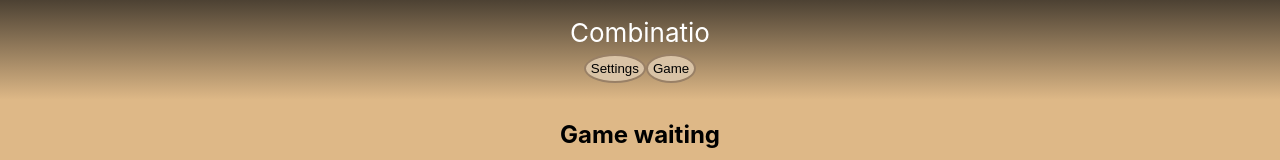
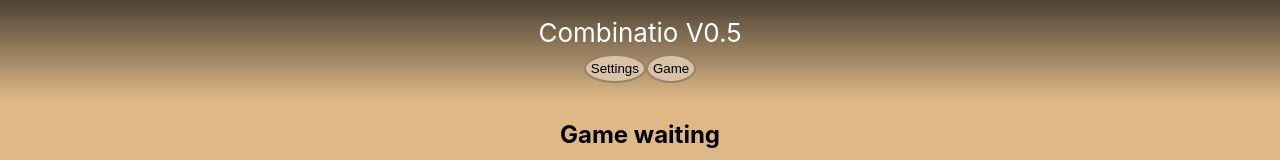
Before and after one commit to Radivis/combinatio, a React (Create React App) app: page / in a window 1280 px wide. Shown: the top 160 px of the page. Built offline with nearby package versions, Linux system fonts and the light colour scheme.

Commit message:
Added AppHeader.tsx

```diff
--- a/src/App.tsx
+++ b/src/App.tsx
@@ -4,6 +4,7 @@ import Game from './components/Game/Game';
 import Settings from './components/Settings/Settings';
 
 import './App.css';
+import AppHeader from './components/AppHeader/AppHeader';
 
 const App = () => {
 
@@ -11,13 +12,9 @@ const App = () => {
 
  	return (
 		<div className="App">
-	  		<header className="App-header">
-				Combinatio
-				<nav>
-					<button onClick={() => {setActivePage('settings')}}>Settings</button>
-					<button onClick={() => {setActivePage('game')}}>Game</button>
-				</nav>
-	  		</header>
+			<AppHeader
+				setActivePage={setActivePage}
+			/>
 			<main>
 				{activePage === 'settings' ?
 					<Settings
--- /dev/null
+++ b/src/components/AppHeader/AppHeader.tsx
@@ -0,0 +1,19 @@
+import { Dispatch, SetStateAction } from "react";
+
+interface AppHeaderProps {
+    setActivePage: Dispatch<SetStateAction<string>>,
+}
+
+const AppHeader = ({setActivePage}: AppHeaderProps) => {
+    return (
+        <header className="App-header">
+        Combinatio V0.5
+        <nav>
+            <button onClick={() => {setActivePage('settings')}}>Settings</button>
+            <button onClick={() => {setActivePage('game')}}>Game</button>
+        </nav>
+        </header>
+    );
+}
+
+export default AppHeader;
```
